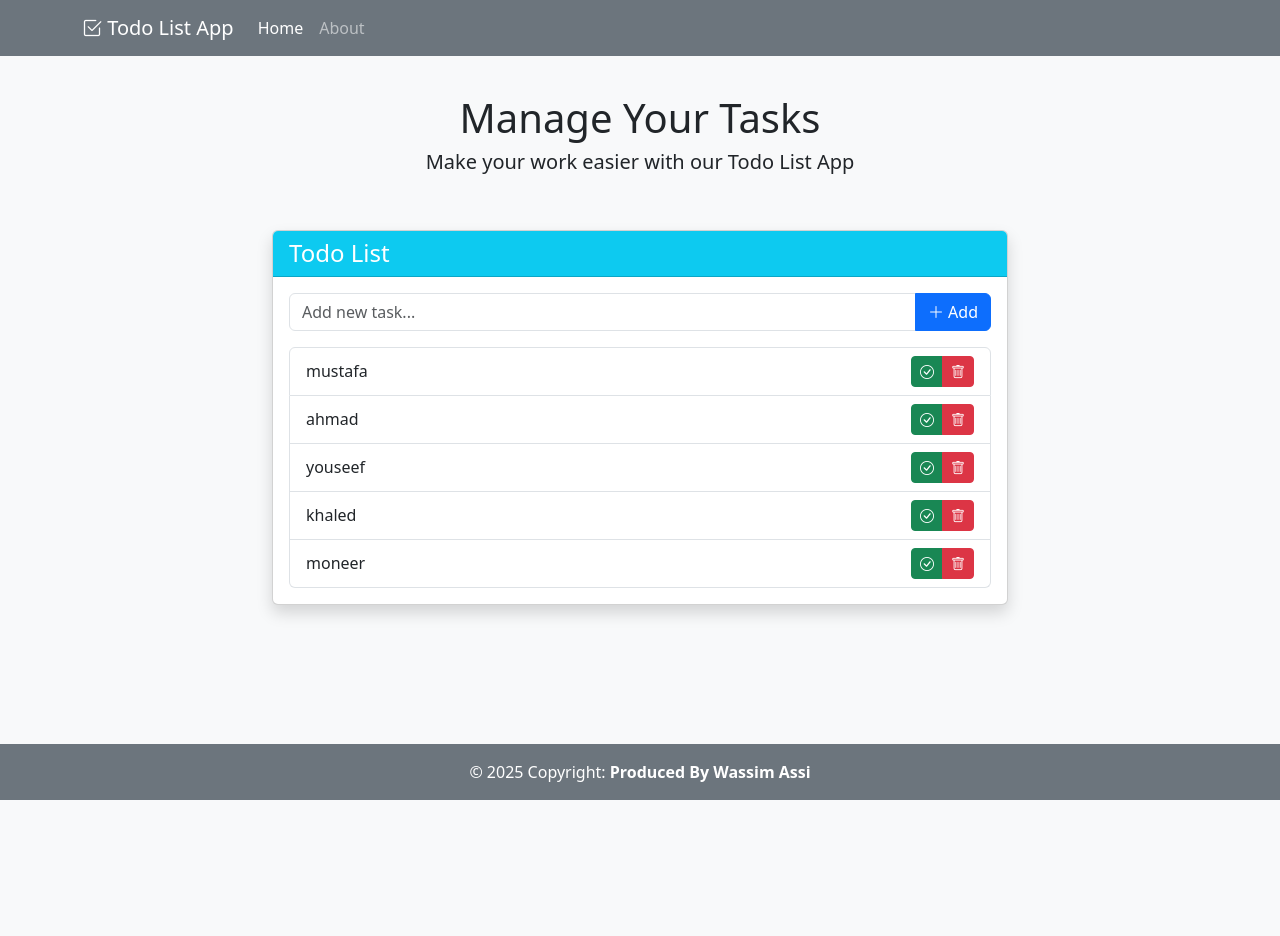
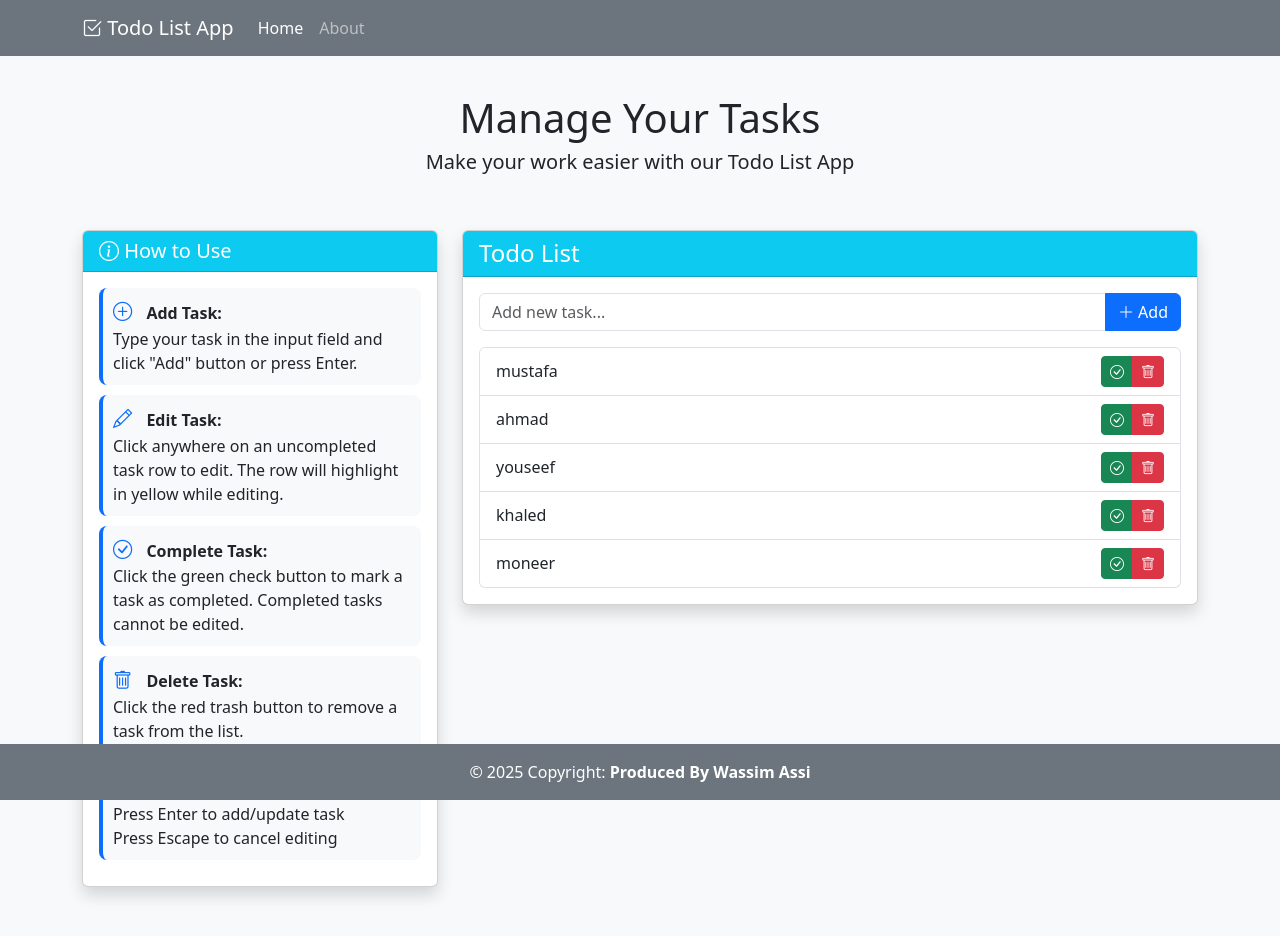
Before and after one commit to wassimassi/ToDo-Tasks, a plain HTML site: page index.html in a window 1280 px wide. Before the commit the page ends 800 px from the top, so only its background shows below. Drawn offline with nearby package versions, Linux system fonts and the light colour scheme.

Commit message:
second commit

```diff
--- a/index.html
+++ b/index.html
@@ -22,6 +22,18 @@
     }
     .footer {
       flex-shrink: 0;
+    }
+    .instruction-step {
+      padding: 10px;
+      margin-bottom: 10px;
+      border-radius: 8px;
+      background-color: #f8f9fa;
+      border-left: 4px solid #0d6efd;
+    }
+    .instruction-icon {
+      font-size: 1.2rem;
+      margin-right: 10px;
+      color: #0d6efd;
     }
   </style>
 </head>
@@ -58,7 +70,51 @@
 
   <!-- Main Content -->
   <div class="container py-4">
-    <div class="row justify-content-center">
+    <div class="row">
+      <!-- Instructions Panel -->
+      <div class="col-md-4 mb-4">
+        <div class="card shadow">
+          <div class="card-header bg-info text-white">
+            <h5 class="mb-0">
+              <i class="bi bi-info-circle"></i>
+              How to Use
+            </h5>
+          </div>
+          <div class="card-body">
+            <div class="instruction-step">
+              <i class="bi bi-plus-circle instruction-icon"></i>
+              <strong>Add Task:</strong>
+              <p class="mb-0">Type your task in the input field and click "Add" button or press Enter.</p>
+            </div>
+
+            <div class="instruction-step">
+              <i class="bi bi-pencil instruction-icon"></i>
+              <strong>Edit Task:</strong>
+              <p class="mb-0">Click anywhere on an uncompleted task row to edit. The row will highlight in yellow while editing.</p>
+            </div>
+
+            <div class="instruction-step">
+              <i class="bi bi-check-circle instruction-icon"></i>
+              <strong>Complete Task:</strong>
+              <p class="mb-0">Click the green check button to mark a task as completed. Completed tasks cannot be edited.</p>
+            </div>
+
+            <div class="instruction-step">
+              <i class="bi bi-trash instruction-icon"></i>
+              <strong>Delete Task:</strong>
+              <p class="mb-0">Click the red trash button to remove a task from the list.</p>
+            </div>
+
+            <div class="instruction-step">
+              <i class="bi bi-keyboard instruction-icon"></i>
+              <strong>Keyboard Shortcuts:</strong>
+              <p class="mb-0">Press Enter to add/update task<br>Press Escape to cancel editing</p>
+            </div>
+          </div>
+        </div>
+      </div>
+
+      <!-- Todo List -->
       <div class="col-md-8">
         <div class="card shadow">
           <div class="card-header bg-info text-white">
```
